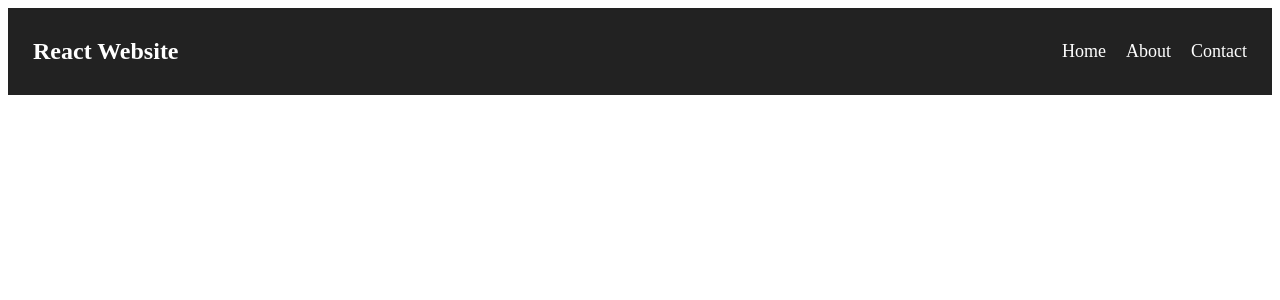
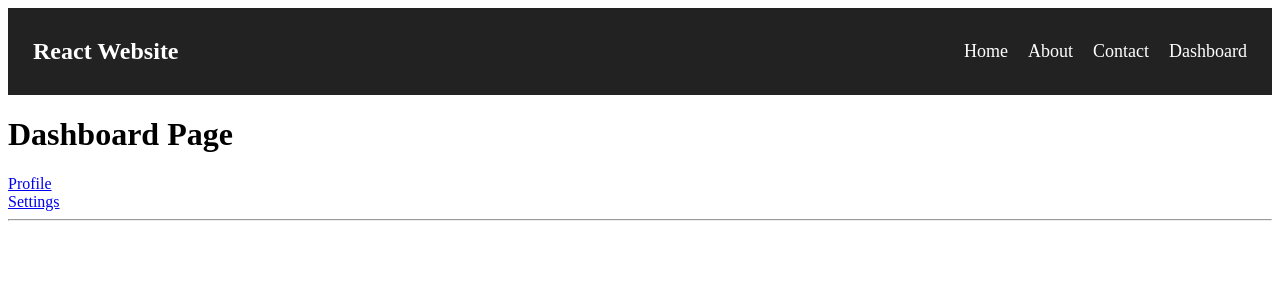
Before and after one commit to chaitalibhongale1003/react_web_learning, a React (Create React App) app in the folder 01basicreact/: page /dashboard in a window 1280 px wide. Shown: the top 300 px of the page. Built offline with nearby package versions, Linux system fonts and the light colour scheme.

Commit message:
using useNavigate()hook,Nested Navigation,Navigation with Parameters / State

```diff
--- a/01basicreact/src/App.js
+++ b/01basicreact/src/App.js
@@ -4,6 +4,10 @@ import Navbar from "./components/Navbar";
 import Home from "./components/Home";
 import About from "./components/About";
 import Contact from "./components/Contact";
+
+import Dashboard from "./components/Dashboard";
+import Profile from "./components/Profile";
+import Settings from "./components/Settings";
 
 function App() {
   return (
@@ -21,6 +25,15 @@ function App() {
 
         <Route path="/contact" element={<Contact />} />
 
+        {/* Nested Navigation */}
+        <Route path="/dashboard" element={<Dashboard />}>
+
+          <Route path="profile" element={<Profile />} />
+
+          <Route path="settings" element={<Settings />} />
+
+        </Route>
+
       </Routes>
 
     </BrowserRouter>
--- a/01basicreact/src/components/About.js
+++ b/01basicreact/src/components/About.js
@@ -1,9 +1,17 @@
+import { useLocation } from "react-router-dom";
 function About() {
+    const location = useLocation();
+     console.log(location);
   return (
     <div style={styles.container}>
 
       <h1>About Us</h1>
 
+      <h2>Name: {location.state.name}</h2>
+
+      <h2>City: {location.state.city}</h2>
+
+      <h2>Role: {location.state.role}</h2>
       <p>
         We are learning React navigation and components.
       </p>
@@ -11,7 +19,6 @@ function About() {
       <div style={styles.card}>
 
         <h2>Our Mission</h2>
-
         <p>
           Build modern web applications using React.
         </p>
@@ -21,7 +28,6 @@ function About() {
       <div style={styles.card}>
 
         <h2>Our Vision</h2>
-
         <p>
           Create fast and interactive websites.
         </p>
--- a/01basicreact/src/components/Contact.js
+++ b/01basicreact/src/components/Contact.js
@@ -3,9 +3,7 @@ function Contact() {
     <div style={styles.container}>
 
       <h1>Contact Page</h1>
-
       <p>Email: sampledemo@gmail.com</p>
-
       <p>Phone: 9876543210</p>
 
     </div>
--- /dev/null
+++ b/01basicreact/src/components/Dashboard.js
@@ -0,0 +1,26 @@
+import { Link, Outlet } from "react-router-dom";
+
+function Dashboard() {
+  return (
+    <div>
+
+      <h1>Dashboard Page</h1>
+
+      <nav>
+        <Link to="profile">Profile</Link>
+
+        <br />
+
+        <Link to="settings">Settings</Link>
+      </nav>
+
+      <hr />
+
+      {/* Child page shows here */}
+      <Outlet />
+
+    </div>
+  );
+}
+
+export default Dashboard;
--- a/01basicreact/src/components/Home.js
+++ b/01basicreact/src/components/Home.js
@@ -1,11 +1,28 @@
+import { useNavigate } from "react-router-dom";
+
 function Home() {
+    const navigate = useNavigate();
+    const goToAbout = () => {
+
+    navigate("/about", {
+      state: {
+        name: "Chaitali",
+        city: "Atpadi",
+        role: "Flutter Developer"
+      }
+    });
+
+  };
   return (
     <div style={styles.container}>
 
-      {/* <h1>Home Page</h1>
-      <p>
+      <h1>Home Page</h1>
+      {/* <p>
         Welcome to our React website.
       </p> */}
+      <button onClick={goToAbout}>
+      Go to About
+      </button>
       <img
         src="https://www.etatvasoft.com/blog/wp-content/uploads/2020/06/reactjs-for-web-development-why-where-to-use.jpg"
         alt="banner"
--- a/01basicreact/src/components/Navbar.js
+++ b/01basicreact/src/components/Navbar.js
@@ -12,13 +12,20 @@ function Navbar() {
           Home
         </Link>
 
-        <Link style={styles.link} to="/about">
+        <Link style={styles.link} to="/about"
+          state={{
+            name: "Chaitali",
+            city: "Atpadi",
+            role: "Flutter Developer"
+          }}>
           About
         </Link>
 
         <Link style={styles.link} to="/contact">
           Contact
         </Link>
+
+         <Link style={styles.link} to="/dashboard">Dashboard</Link>
 
       </div>
 
--- /dev/null
+++ b/01basicreact/src/components/Profile.js
@@ -0,0 +1,7 @@
+function Profile() {
+  return (
+    <h2>Profile Page</h2>
+  );
+}
+
+export default Profile;
--- /dev/null
+++ b/01basicreact/src/components/Settings.js
@@ -0,0 +1,7 @@
+function Settings() {
+  return (
+    <h2>Settings Page</h2>
+  );
+}
+
+export default Settings;
```
